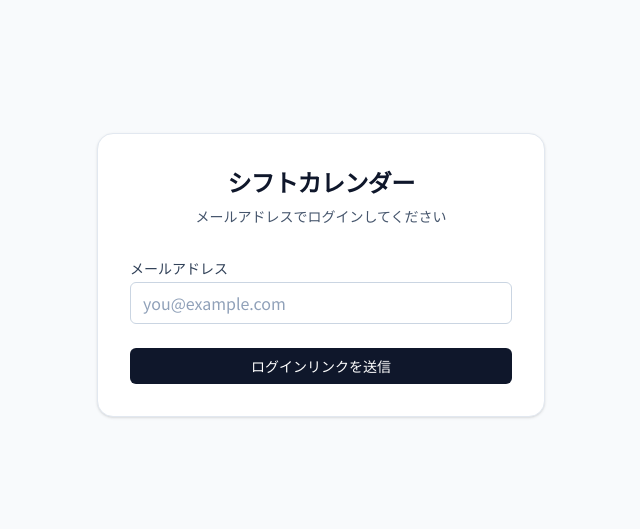
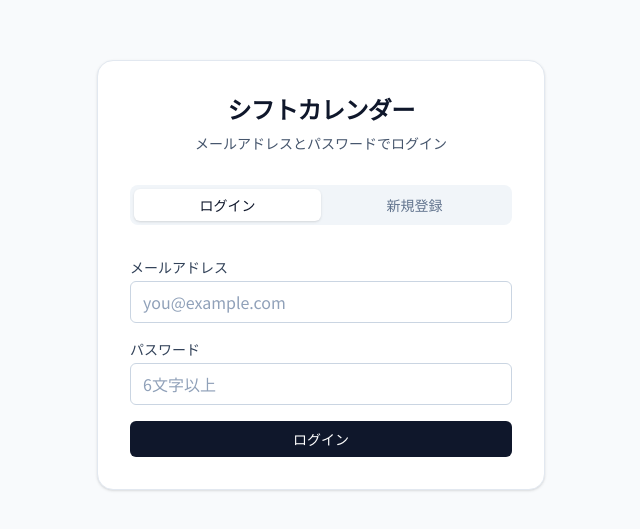
Before and after one commit to kuriryu/shift-calendar, a Next.js app: page /login in a window 1280 px wide. Shown: the part 125-654 px from the top of the page, without its empty margins (319-959 px from the left). Built offline with nearby package versions, Linux system fonts and the light colour scheme; what smarthr-ui would draw is missing.

Commit message:
Switch to password-based login
- Replace magic link with email+password sign in / sign up toggle
- Map Supabase auth errors to Japanese messages
- Avoids email rate limit issues with default Supabase email service

Co-authored-by: Cursor <cursoragent@cursor.com>

```diff
--- a/src/app/login/page.tsx
+++ b/src/app/login/page.tsx
@@ -1,38 +1,63 @@
 "use client";
 
 import { useState } from "react";
+import { useRouter } from "next/navigation";
 import { createClient } from "@/lib/supabase/client";
 
+type Mode = "login" | "signup";
+
+function toJapaneseError(message: string): string {
+  if (message.includes("Invalid login credentials")) {
+    return "メールアドレスまたはパスワードが違います";
+  }
+  if (message.includes("User already registered")) {
+    return "このメールアドレスは既に登録されています。ログインしてください";
+  }
+  if (message.includes("Password should be")) {
+    return "パスワードは6文字以上にしてください";
+  }
+  return message;
+}
+
 export default function LoginPage() {
+  const router = useRouter();
+  const [mode, setMode] = useState<Mode>("login");
   const [email, setEmail] = useState("");
+  const [password, setPassword] = useState("");
   const [loading, setLoading] = useState(false);
   const [message, setMessage] = useState<{
     type: "success" | "error";
     text: string;
   } | null>(null);
 
-  const handleLogin = async (e: React.FormEvent) => {
+  const handleSubmit = async (e: React.FormEvent) => {
     e.preventDefault();
     setLoading(true);
     setMessage(null);
 
     const supabase = createClient();
-    const { error } = await supabase.auth.signInWithOtp({
-      email,
-      options: {
-        emailRedirectTo: `${window.location.origin}/auth/callback`,
-      },
-    });
 
-    if (error) {
-      setMessage({ type: "error", text: error.message });
+    if (mode === "login") {
+      const { error } = await supabase.auth.signInWithPassword({
+        email,
+        password,
+      });
+      if (error) {
+        setMessage({ type: "error", text: toJapaneseError(error.message) });
+        setLoading(false);
+        return;
+      }
     } else {
-      setMessage({
-        type: "success",
-        text: "ログインリンクをメールで送信しました。メールを確認してください。",
-      });
+      const { error } = await supabase.auth.signUp({ email, password });
+      if (error) {
+        setMessage({ type: "error", text: toJapaneseError(error.message) });
+        setLoading(false);
+        return;
+      }
     }
-    setLoading(false);
+
+    router.push("/");
+    router.refresh();
   };
 
   return (
@@ -43,11 +68,38 @@ export default function LoginPage() {
             シフトカレンダー
           </h1>
           <p className="mt-2 text-sm text-slate-600">
-            メールアドレスでログインしてください
+            {mode === "login"
+              ? "メールアドレスとパスワードでログイン"
+              : "メールアドレスとパスワードで新規登録"}
           </p>
         </div>
 
-        <form onSubmit={handleLogin} className="space-y-6">
+        <div className="flex rounded-lg bg-slate-100 p-1 text-sm font-medium">
+          <button
+            type="button"
+            onClick={() => setMode("login")}
+            className={`flex-1 rounded-md py-1.5 transition-colors ${
+              mode === "login"
+                ? "bg-white text-slate-900 shadow-sm"
+                : "text-slate-500 hover:text-slate-800"
+            }`}
+          >
+            ログイン
+          </button>
+          <button
+            type="button"
+            onClick={() => setMode("signup")}
+            className={`flex-1 rounded-md py-1.5 transition-colors ${
+              mode === "signup"
+                ? "bg-white text-slate-900 shadow-sm"
+                : "text-slate-500 hover:text-slate-800"
+            }`}
+          >
+            新規登録
+          </button>
+        </div>
+
+        <form onSubmit={handleSubmit} className="space-y-4">
           <div>
             <label
               htmlFor="email"
@@ -66,12 +118,35 @@ export default function LoginPage() {
             />
           </div>
 
+          <div>
+            <label
+              htmlFor="password"
+              className="block text-sm font-medium text-slate-700"
+            >
+              パスワード
+            </label>
+            <input
+              id="password"
+              type="password"
+              value={password}
+              onChange={(e) => setPassword(e.target.value)}
+              required
+              minLength={6}
+              className="mt-1 block w-full rounded-md border border-slate-300 px-3 py-2 text-slate-900 placeholder-slate-400 focus:border-slate-500 focus:outline-none focus:ring-1 focus:ring-slate-500"
+              placeholder="6文字以上"
+            />
+          </div>
+
           <button
             type="submit"
             disabled={loading}
             className="w-full rounded-md bg-slate-900 px-4 py-2 text-sm font-medium text-white hover:bg-slate-800 focus:outline-none focus:ring-2 focus:ring-slate-500 focus:ring-offset-2 disabled:opacity-50"
           >
-            {loading ? "送信中..." : "ログインリンクを送信"}
+            {loading
+              ? "処理中..."
+              : mode === "login"
+                ? "ログイン"
+                : "登録してログイン"}
           </button>
         </form>
 
```
